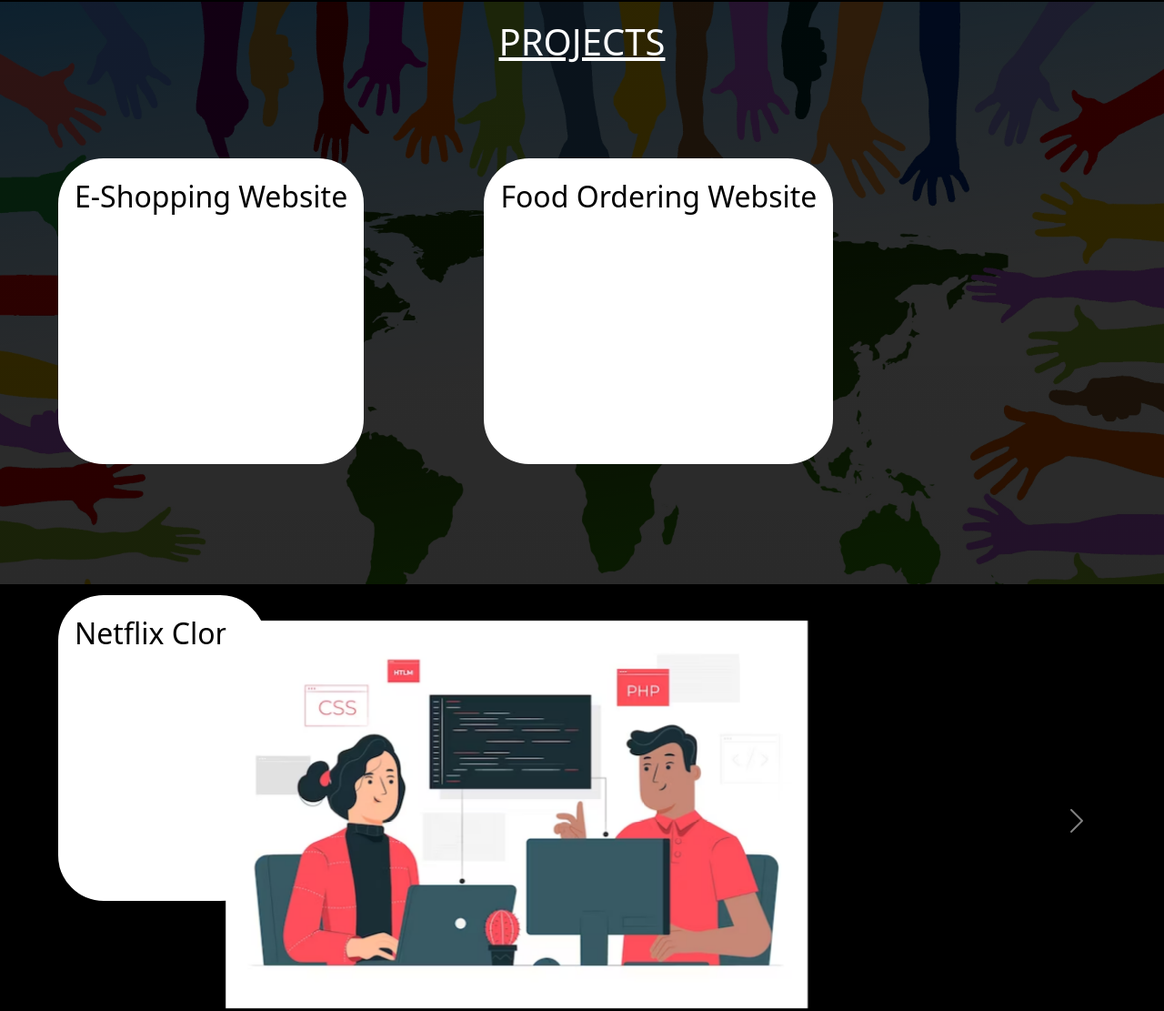
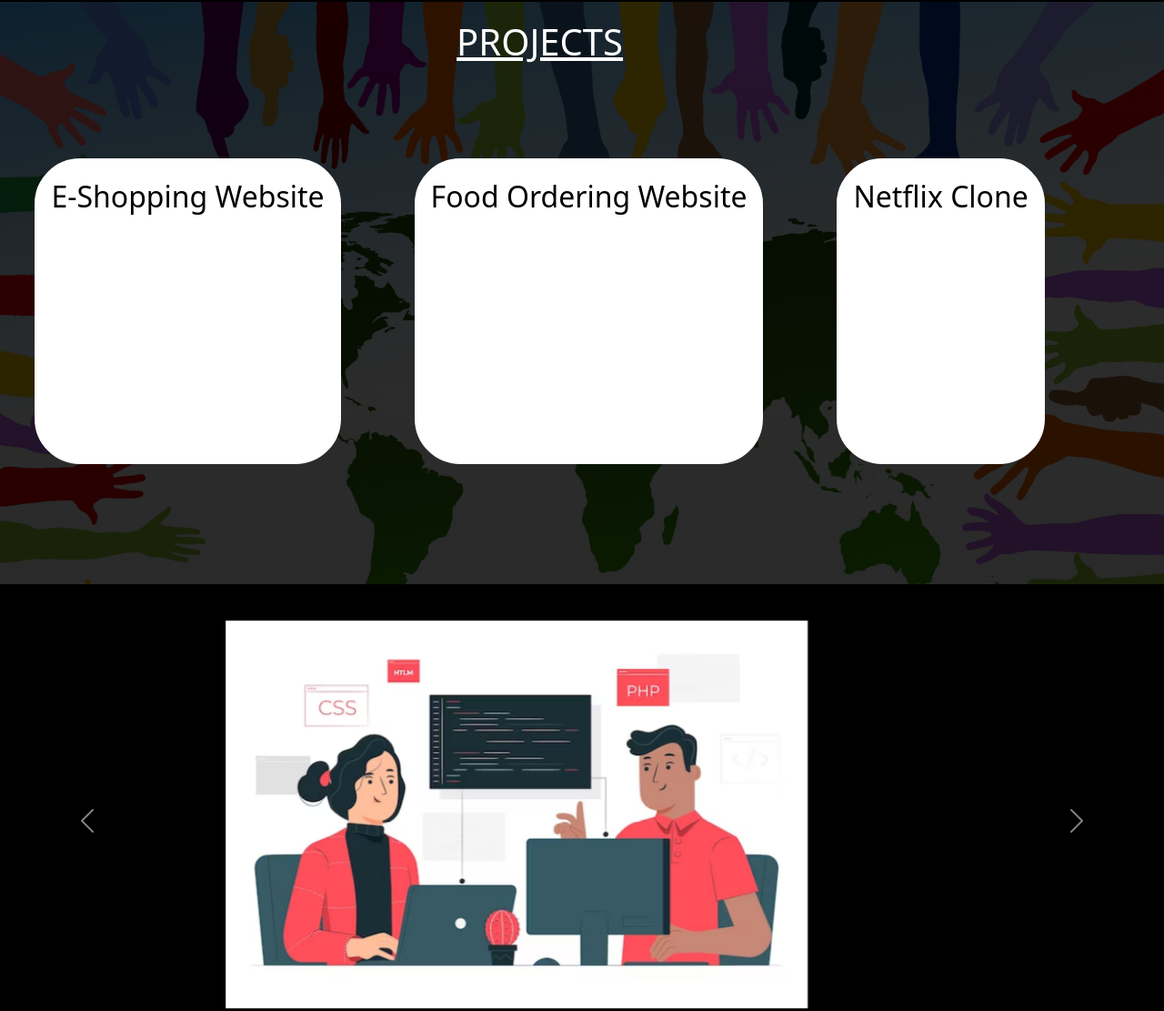
Before and after one commit to YogeshhSahu/portfolio, a plain HTML site: page index.html in a window 1280 px wide. Shown: the part 2594-3705 px from the top of the page at 91% size. Drawn offline with nearby package versions, Linux system fonts and the light colour scheme.

Commit message:
Update style.css

```diff
--- a/style.css
+++ b/style.css
@@ -140,7 +140,7 @@ project{
     height: 42vh;
     font-size: 2em;
     text-align: center;
-    margin: 9vh 5vw 9vh 5vw;
+    margin: 9vh 3vw 9vh 3vw;
     padding: 2vh;
     border: 2px solid white;
     display: inline-block;
```
